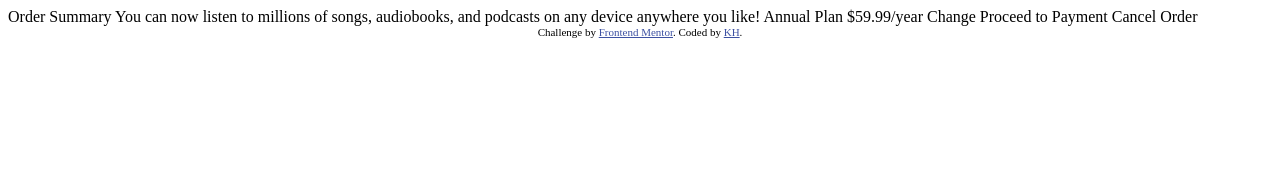
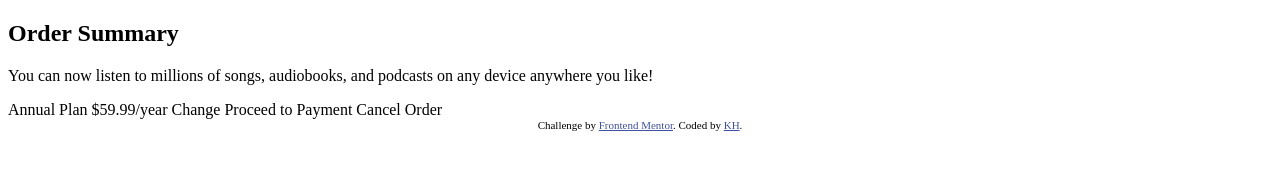
Before and after one commit to khejm/FM_P3_order_card, a plain HTML site: page index.html in a window 1280 px wide. Drawn offline with Linux system fonts and the light colour scheme.

Commit message:
Add elements in div card__content (#27-#33)

```diff
--- a/index.html
+++ b/index.html
@@ -23,17 +23,24 @@
 
     <section class="card">
       <div class="card__hero-img"></div>
-      <div class="card__content"></div>
+
+      <div class="card__content">
+        <h1>Order Summary</h1>
+        <p>You can now listen to millions of songs,
+          audiobooks, and podcasts on any
+          device anywhere you like!
+        </p>
+      </div>
+
       <div class="card__plan-info"></div>
       <div class="card__btn"></div>
     </section>
 
 
 
-  Order Summary
 
-  You can now listen to millions of songs, audiobooks, and podcasts on any
-  device anywhere you like!
+
+
 
   Annual Plan
   $59.99/year
```
